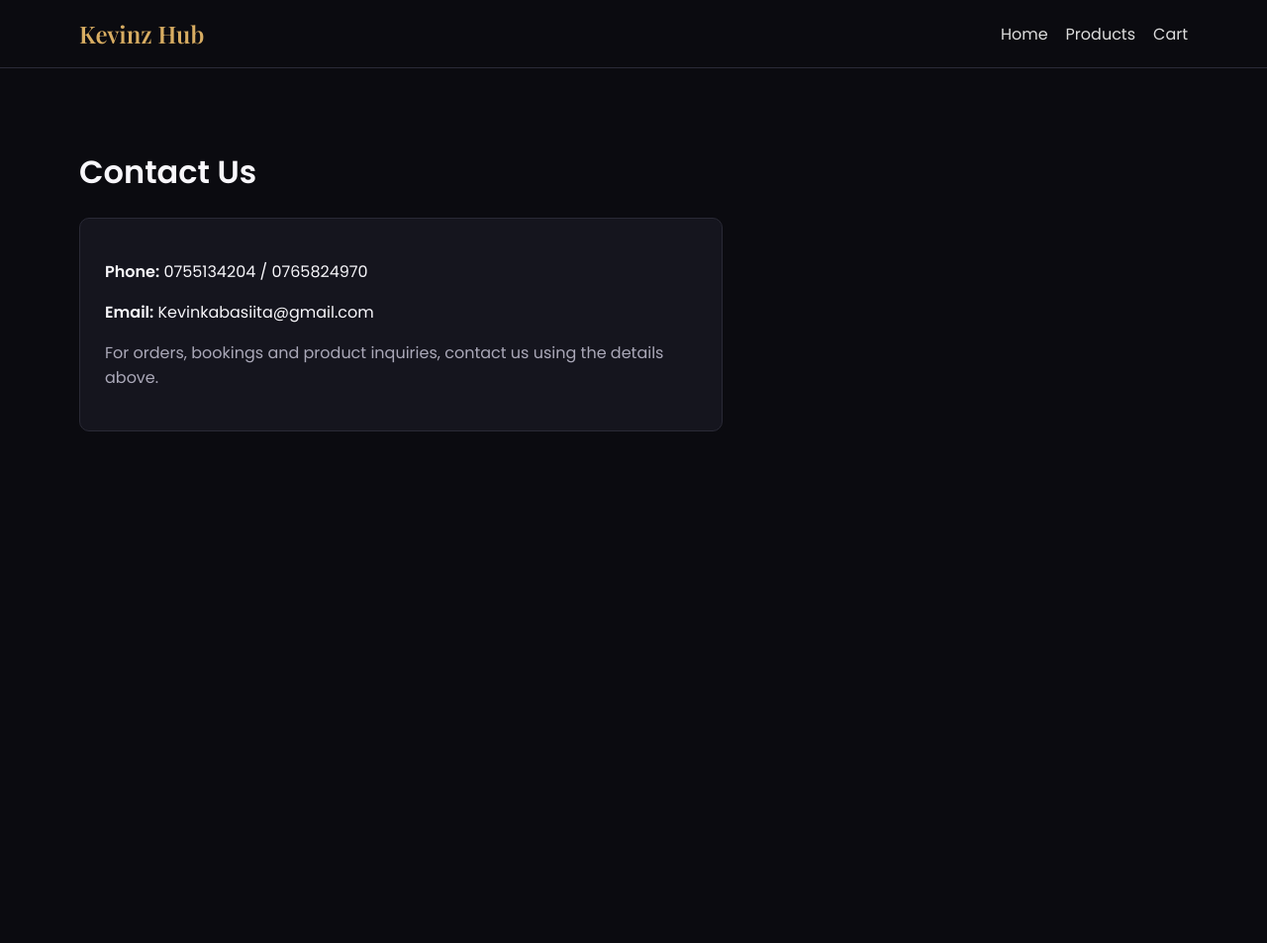
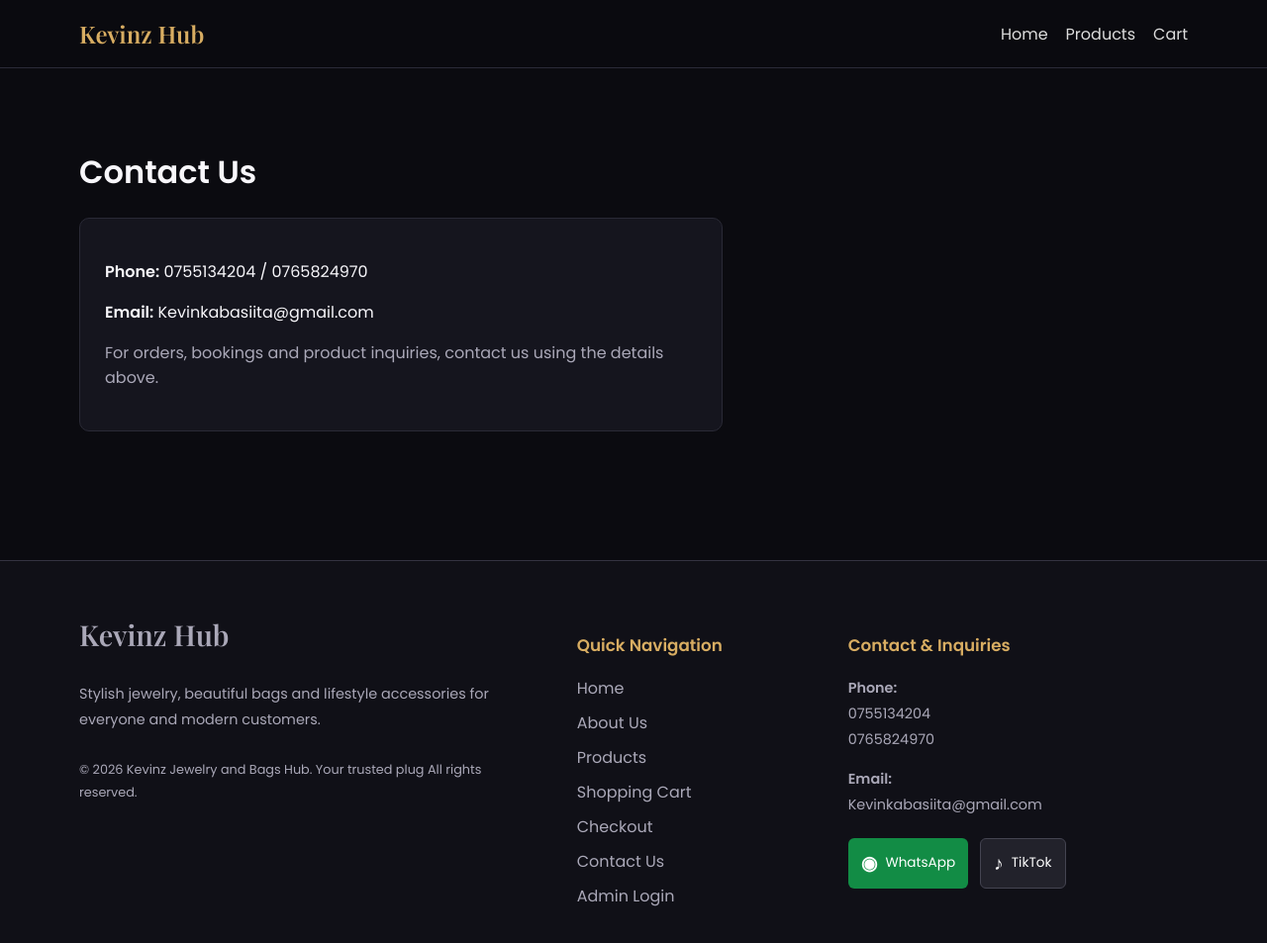
Before and after one commit to Andrew-ze/kevinz-hub, a website: page public/contact.html in a window 1280 px wide. Shown: the whole page at 99% size. Before the commit the page ends 800 px from the top, so only its background shows below. Drawn offline with nearby package versions, Linux system fonts and the light colour scheme.

Commit message:
Include footer.js script in contact.html
Added footer script to contact page.

```diff
--- a/public/contact.html
+++ b/public/contact.html
@@ -1,4 +1,7 @@
 <!DOCTYPE html>
 <html lang="en"><head><meta charset="UTF-8"><meta name="viewport" content="width=device-width,initial-scale=1.0"><title>Contact | Kevinz Hub</title><link rel="stylesheet" href="/css/style.css"></head>
 <body><nav class="navbar"><div class="container nav-inner"><a class="logo" href="/">Kevinz Hub</a><div class="nav-links"><a href="/">Home</a><a href="/products.html">Products</a><a href="/cart.html">Cart</a></div></div></nav>
-<main class="section container"><h1>Contact Us</h1><div class="form-card"><p><strong>Phone:</strong> 0755134204 / 0765824970</p><p><strong>Email:</strong> Kevinkabasiita@gmail.com</p><p class="muted">For orders, bookings and product inquiries, contact us using the details above.</p></div></main></body></html>
+<main class="section container"><h1>Contact Us</h1><div class="form-card"><p><strong>Phone:</strong> 0755134204 / 0765824970</p><p><strong>Email:</strong> Kevinkabasiita@gmail.com</p><p class="muted">For orders, bookings and product inquiries, contact us using the details above.</p></div></main>
+  <script src="/js/footer.js"></script>
+</body>
+</html>
```
